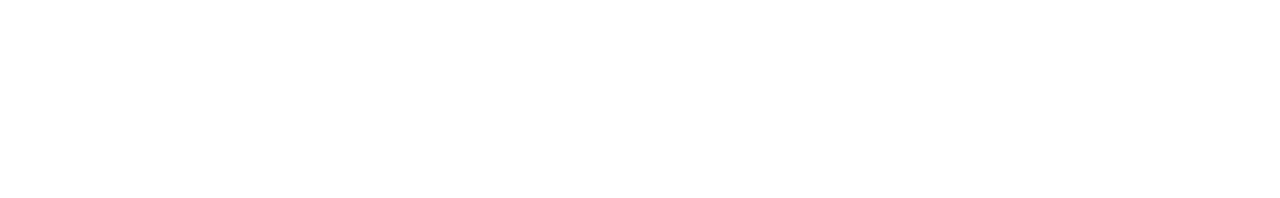
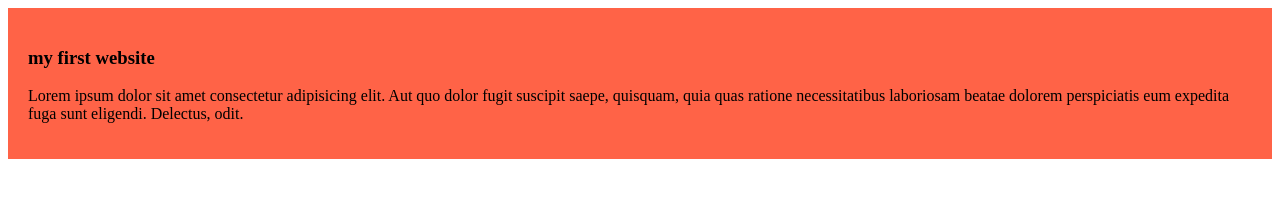
Before and after one commit to Rabeyaboshri/my-simple-website, a plain HTML site: page index.html in a window 1280 px wide. Drawn offline with Linux system fonts and the light colour scheme.

Commit message:
added the first blog

```diff
--- a/index.html
+++ b/index.html
@@ -4,8 +4,13 @@
     <meta charset="UTF-8">
     <meta name="viewport" content="width=device-width, initial-scale=1.0">
     <title>my simple website</title>
+    <link rel="stylesheet" href="styles/blog.css">
 </head>
 <body>
+    <div>
+        <h3>my first website</h3>
+        <p>Lorem ipsum dolor sit amet consectetur adipisicing elit. Aut quo dolor fugit suscipit saepe, quisquam, quia quas ratione necessitatibus laboriosam beatae dolorem perspiciatis eum expedita fuga sunt eligendi. Delectus, odit.</p>
+    </div>
 
 </body>
 </html>
--- /dev/null
+++ b/styles/blog.css
@@ -0,0 +1,4 @@
+div{
+    background-color: tomato;
+    padding: 20px;
+}
```
